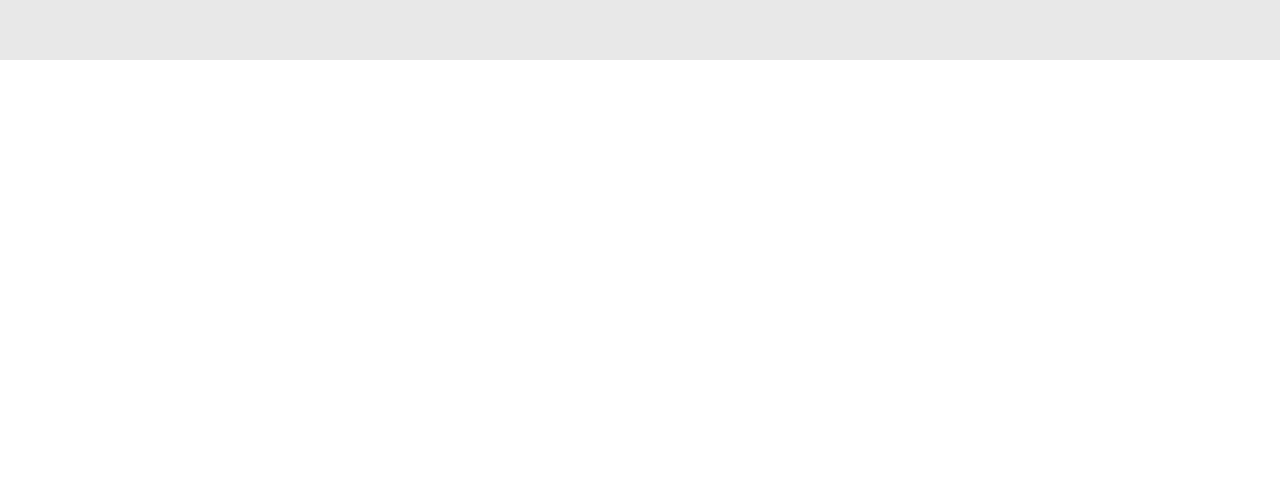
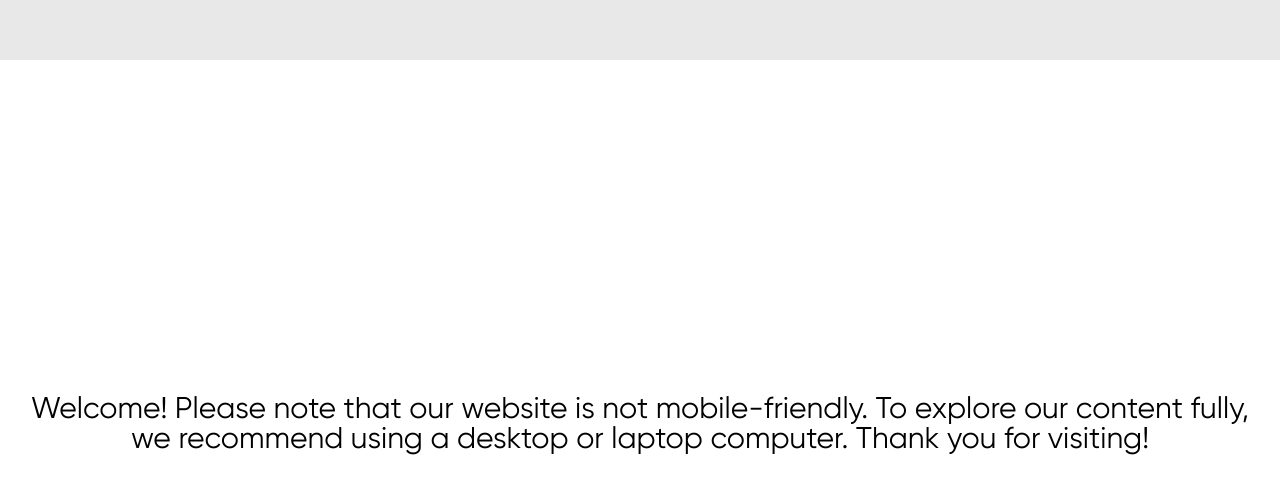
Before and after one commit to Sameer182002/mentor-dashboard, a Next.js app: page /login in a window 1280 px wide. Shown: the part 740-1234 px from the top of the page. Before the commit the page ends 800 px from the top, so only its background shows below. Built offline with nearby package versions, Linux system fonts and the light colour scheme.

Commit message:
add : device requirement message

```diff
--- a/components/atoms/logout/logout.module.css
+++ b/components/atoms/logout/logout.module.css
@@ -1,5 +1,5 @@
-.profile{
-
+.logout{
+    display: none;
 }
 
 @media screen and (min-width : 1024px) {
--- a/components/organisms/login/login.js
+++ b/components/organisms/login/login.js
@@ -1,7 +1,7 @@
 import styles from './login.module.css';
 import whatsapp from '../../../public/svgs/whatsapp.svg'
 import Image from 'next/image'
-import { useState } from 'react';
+import { Fragment, useState } from 'react';
 import { isValidMobileNumber } from '../../../utils/helper';
 import { Button } from '../../atoms';
 import { getLoginOtp } from '../../../apis';
@@ -9,6 +9,7 @@ import { useRouter } from 'next/router';
 import { mobileNumberAtom , taIdAtom} from '../../../recoil-states/ta-atoms';
 import { useRecoilState, useSetRecoilState } from 'recoil';
 import { isLoadingAtom } from '../../../recoil-states/ui-atoms';
+import { deviceRequirementMessage } from '../../../utils/constants';
 
 
 
@@ -51,6 +52,7 @@ export function Login() {
 
 
     return (
+        <Fragment>
             <div className={styles.parentWrapper}>
                 <div className={styles.cotentSec}>
                     <div className={styles.logInBox}>
@@ -75,6 +77,11 @@ export function Login() {
                     </div>
                 </div>
             </div>
+            <div className={styles.deviceMessage}>
+                <p>{deviceRequirementMessage}</p>
+            </div>
+        </Fragment>
+
 
     )
 }
--- a/components/organisms/login/login.module.css
+++ b/components/organisms/login/login.module.css
@@ -1,5 +1,12 @@
+.parentWrapper{
+    display: none;
+}
+.deviceMessage{
+    composes : deviceReqMsg from '../../../styles/common.module.css'
+}
 @media screen and (min-width: 1024px)  {
     .parentWrapper{
+        display: block;
         background-color:#E8E8E8;
         height: calc(100vh - 3.5rem);
     }
@@ -71,5 +78,10 @@
         vertical-align:auto;
     }
 
+    .deviceMessage{
+        display: none;
+    }
+
+/* deviceReqMsg */
 
 }
--- a/components/organisms/verify-otp/verify-otp.js
+++ b/components/organisms/verify-otp/verify-otp.js
@@ -1,4 +1,4 @@
-import { useState , useEffect} from 'react'
+import { useState , useEffect, Fragment} from 'react'
 import { Button } from '../../atoms'
 import styles from './verify-otp.module.css'
 import { isValidMobileNumber } from '../../../utils/helper'
@@ -7,6 +7,7 @@ import { taIdAtom } from '../../../recoil-states/ta-atoms'
 import { useRecoilValue } from 'recoil'
 import { mobileNumberAtom } from '../../../recoil-states/ta-atoms'
 import { useRouter } from 'next/router'
+import { deviceRequirementMessage } from '../../../utils/constants'
 
 
 export function VerifyOtp () {
@@ -87,6 +88,7 @@ export function VerifyOtp () {
     if(isLoading) return null
 
     return (
+        <Fragment>
             <div className={styles.parentWrapper}>
                 <div className={styles.otpSec}>
                     <div className={styles.logInBox}>
@@ -114,6 +116,11 @@ export function VerifyOtp () {
                     </div>
                 </div>
             </div>
+            <div className={styles.deviceMessage}>
+                <p>{deviceRequirementMessage}</p>
+            </div>
+        </Fragment>
+
     )
 
 }
--- a/components/organisms/verify-otp/verify-otp.module.css
+++ b/components/organisms/verify-otp/verify-otp.module.css
@@ -1,6 +1,13 @@
+.parentWrapper{
+    display: none;
+}
+.deviceMessage{
+    composes : deviceReqMsg from '../../../styles/common.module.css'
+}
 @media screen and (min-width: 1024px)  {
 
     .parentWrapper{
+        display: block;
         background-color:#E8E8E8;
         height: calc(100vh - 3.5rem);
     }
@@ -94,4 +101,7 @@
         color: var(--global-primary-color-one);
         font-weight: 600;
     }
+    .deviceMessage{
+        display: none;
+    }
 }
--- a/styles/common.module.css
+++ b/styles/common.module.css
@@ -4,3 +4,12 @@
     font-weight: 500;
     margin-bottom: 0.833rem;
 }
+.deviceReqMsg {
+    display: flex;
+    align-items: center;
+    justify-content: center;
+    height: calc(100vh - 3.5rem);
+    text-align: center;
+    font-size: 1.5rem;
+    padding: 0 1rem;
+}
--- a/utils/constants.js
+++ b/utils/constants.js
@@ -2,3 +2,5 @@ export const invalidLogoutPaths = [
     '/login',
     '/verify-otp'
 ]
+
+export const deviceRequirementMessage = "Welcome! Please note that our website is not mobile-friendly. To explore our content fully, we recommend using a desktop or laptop computer. Thank you for visiting!"
```
Lines whose indentation alone changed are shown as unchanged.
